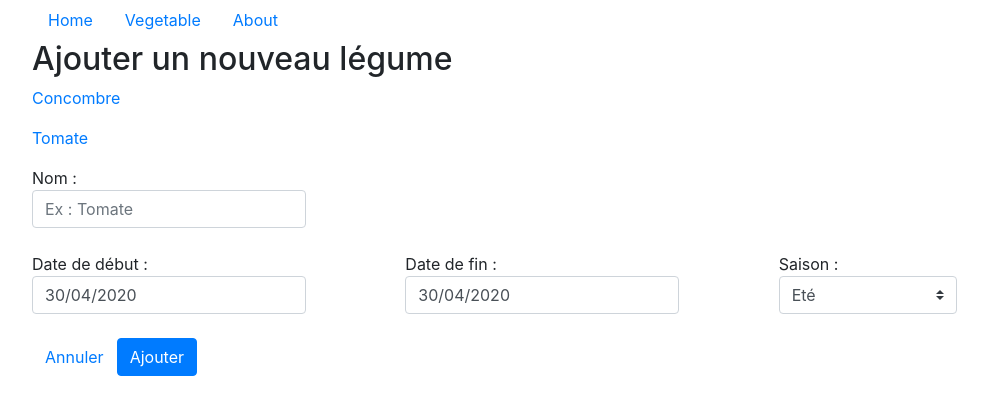
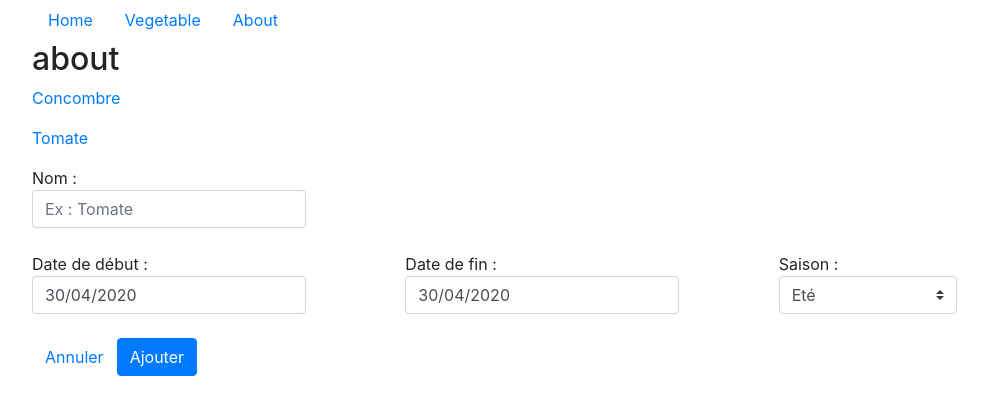
Before and after one commit to diplomegalo/WebTemplate, a React app in the folder Web/app/: page /vegetable/about in a window 1280 px wide. Shown: the top 414 px of the page, without its empty margins (53-1041 px from the left). Built offline with nearby package versions, Linux system fonts and the light colour scheme.

Commit message:
fix url parameters

```diff
--- a/Web/app/src/components/App.tsx
+++ b/Web/app/src/components/App.tsx
@@ -2,6 +2,7 @@ import React from "react";
 import { hot } from "react-hot-loader/root";
 import Nav from "react-bootstrap/esm/Nav";
 import {
+    BrowserRouter as Router,
     Switch,
     Route,
     NavLink,
@@ -10,9 +11,10 @@ import Vegetable from "components/Vegetable";
 import Home from "./Home";
 import About from "./About";
 import NotFound from "./NotFound";
+import RouteComponent from "./RouteComponent";
 
 const App = () => (
-    <>
+    <Router>
         <Nav>
             <Nav.Item>
                 <NavLink className="nav-link" activeClassName="active" exact to="/">Home</NavLink>
@@ -29,11 +31,11 @@ const App = () => (
             <Route path="/" exact component={Home} />
             <Route path="/home" exact component={Home} />
             <Route path="/about" component={About} />
+            <Route path="/vegetable/:name" component={Vegetable} />
             <Route path="/vegetable" component={Vegetable} />
-            <Route path="/vegetable/:slug" component={Vegetable} />
             <Route component={NotFound} />
         </Switch>
-    </>
+    </Router>
 );
 
 export default hot(App);
--- /dev/null
+++ b/Web/app/src/components/RouteComponent.tsx
@@ -0,0 +1,10 @@
+import { useParams } from "react-router";
+import React from "react";
+
+export default function RouteComponent()
+{
+    const { name } = useParams();
+    return (
+        <h2>{`${name} !`}</h2>
+    );
+}
--- a/Web/app/src/components/Vegetable.tsx
+++ b/Web/app/src/components/Vegetable.tsx
@@ -20,11 +20,11 @@ interface IVegetableRoute
 const Vegetable = () =>
 {
     const dateFormat = "dd/MM/yyyy";
-    const { slug } = useParams<IVegetableRoute>();
+    const { name } = useParams();
 
     const [vegetable, setVegetable] = React.useState<IVegetable>({
         endDate: new Date(),
-        name: slug ?? "",
+        name: "",
         season: "Fall",
         startDate: new Date(),
     });
@@ -43,7 +43,8 @@ const Vegetable = () =>
 
     return (
         <>
-            <h2>{vegetable.name === "" ? "Ajouter un nouveau légume" : vegetable.name }</h2>
+            <h2>{name ?? "Ajouter un Légume"}</h2>
+            {}
             <div>
                 <p>
                     <Link to="/vegetable/concombre">Concombre</Link>
--- a/Web/app/src/index.tsx
+++ b/Web/app/src/index.tsx
@@ -1,22 +1,19 @@
 import React from "react";
 import ReactDOM from "react-dom";
-import App from "components/App";
 
 import "react-datepicker/dist/react-datepicker.css";
 import "./styles/app.css";
-import { BrowserRouter } from "react-router-dom";
 import Container from "react-bootstrap/esm/Container";
+import App from "components/App";
 
 require("react-datepicker/dist/react-datepicker.css");
 require("./styles/app.css");
 
 
 ReactDOM.render(
-    <BrowserRouter>
-        <Container>
-            <App />
-        </Container>
-    </BrowserRouter>,
+    <Container>
+        <App />
+    </Container>,
     document.getElementById("root"),
 );
 
```
Also changed, not shown: Web/app/src/components/AppRouterTest.tsx (added, +25 -0 lines).
